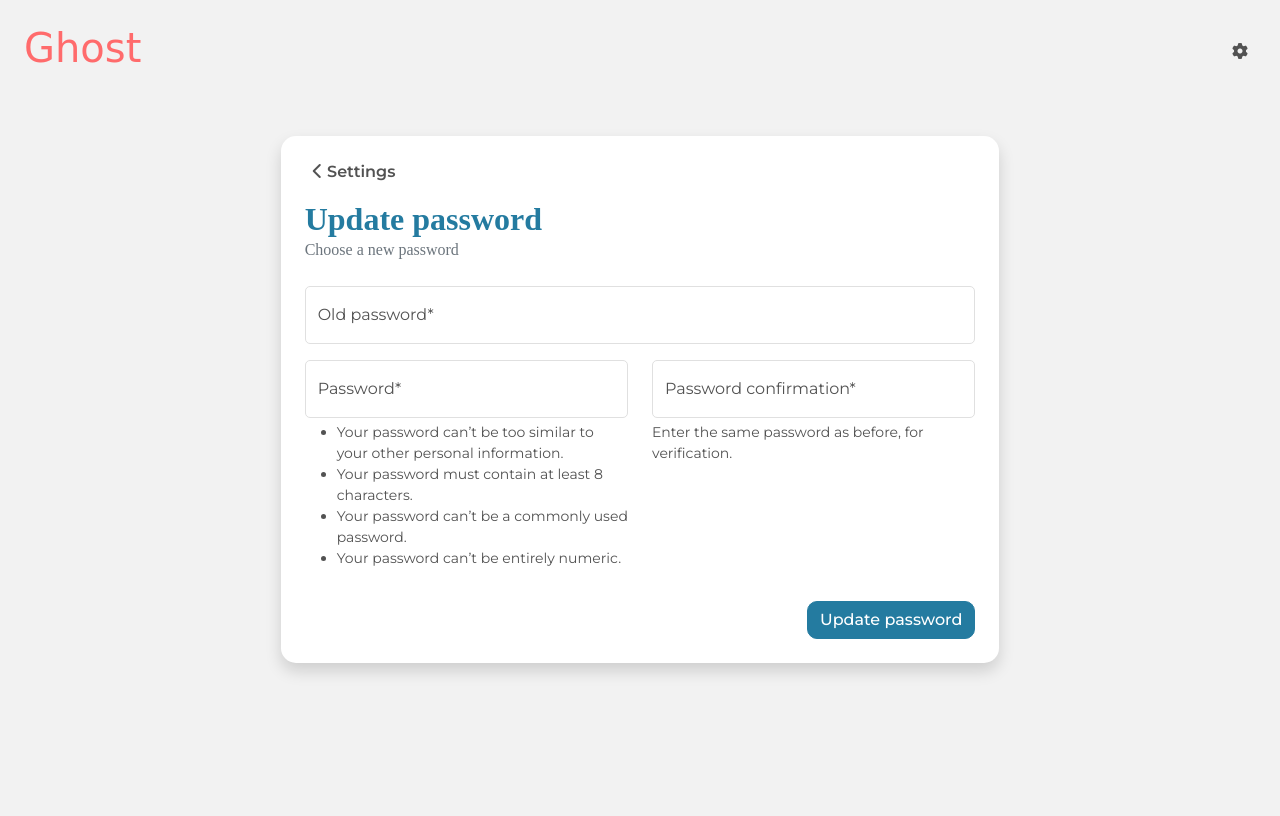
After one commit to mattiolato98/ghost, a Django app: page /user/settings/password in a window 1280 px wide. The commit adds this page. Run offline with Django 4.2, Linux system fonts and the light colour scheme; the visitor is signed in with stand-in values (Sample User, id 1); parts of the project's set-up code (start-up, migrations or seed data) failed here and were passed over; some libraries are stand-ins or nearby versions; some web fonts are replaced.

Commit message:
user_managements: added feature: update password

```diff
--- a/django-app/user_management/forms.py
+++ b/django-app/user_management/forms.py
@@ -1,6 +1,6 @@
 from crispy_bootstrap5.bootstrap5 import FloatingField
 from crispy_forms.helper import FormHelper
-from crispy_forms.layout import Layout, Row, Column
+from crispy_forms.layout import Layout, Row, Column, Submit
 from django import forms
 from django.contrib.auth import get_user_model
 from django.contrib.auth.forms import AuthenticationForm, UserCreationForm
@@ -79,3 +79,42 @@ class LoginForm(AuthenticationForm):
                 css_class='form-row'
             )
         )
+
+
+class UpdatePasswordForm(UserCreationForm):
+    helper = FormHelper()
+
+    old_password = forms.CharField(label=_('Old password'), required=True, max_length=128, widget=forms.PasswordInput)
+
+    def __init__(self, *args, **kwargs):
+        super().__init__(*args, **kwargs)
+
+        self.helper.layout = Layout(
+            Row(
+                Column(FloatingField('old_password'), css_class='form-group mb-0'),
+                css_class='form-row'
+            ),
+            Row(
+                Column(FloatingField('password1'), css_class='form-group mb-0'),
+                Column(FloatingField('password2'), css_class='form-group mb-0'),
+                css_class='form-row'
+            ),
+            Row(
+                Column(
+                    Submit(
+                        'submit',
+                        _('Update password'),
+                        css_class='btn site-btn w-auto font-5 white-space-normal'
+                    ),
+                    css_class='col d-flex justify-content-end mobile-center mt-3'
+                ),
+                css_class='form-row'
+            ),
+        )
+
+    class Meta:
+        model = get_user_model()
+        fields = (
+            'password1',
+            'password2',
+        )
--- /dev/null
+++ b/django-app/user_management/templates/user_management/password_update.html
@@ -0,0 +1,33 @@
+{% extends 'base.html' %}
+{% load i18n %}
+{% load crispy_forms_tags %}
+
+{% block title %}
+    {{ block.super }} {% translate 'Update password' %}
+{% endblock %}
+
+{% block content %}
+    <div class="row justify-content-center p-4">
+        <div class="site-box p-4 bg-white col-12 col-lg-7 shadow">
+            <div class="row mb-3">
+                <div class="col">
+                    <a href="{% url 'user_management:settings' %}" class="font-6 path-link no-decoration">
+                        <i class="fas fa-chevron-left mr-2"></i>
+                        {% translate 'Settings' %}
+                    </a>
+                </div>
+            </div>
+            <div class="row mb-4">
+                <div class="col">
+                    <h2 class="site-color header-font mb-0">{% translate 'Update password' %}</h2>
+                    <span class="text-muted header-font">{% translate 'Choose a new password' %}</span>
+                </div>
+            </div>
+            <div class="row">
+                <div class="col">
+                    {% crispy form %}
+                </div>
+            </div>
+        </div>
+    </div>
+{% endblock %}
--- a/django-app/user_management/urls.py
+++ b/django-app/user_management/urls.py
@@ -14,6 +14,7 @@ urlpatterns = [
     path('email/verification_needed', views.EmailVerificationNeededView.as_view(), name='email-verification-needed'),
     path('email/verified', views.EmailVerifiedView.as_view(), name='email-verified'),
     path('settings', views.SettingsTemplateView.as_view(), name='settings'),
+    path('settings/password', views.UpdatePasswordView.as_view(), name='password-update'),
     path('privacy-policy', views.PrivacyPolicyView.as_view(), name='privacy-policy'),
     path('cookie-policy', views.CookiePolicyView.as_view(), name='cookie-policy'),
     path('ajax-check-username-exists', views.ajax_check_username_exists, name='ajax-check-username-exists'),
--- a/django-app/user_management/views.py
+++ b/django-app/user_management/views.py
@@ -12,10 +12,10 @@ from django.utils.http import urlsafe_base64_encode, urlsafe_base64_decode
 from django.utils.translation import gettext_lazy as _
 from django.views.decorators.csrf import csrf_protect
 from django.views.decorators.http import require_GET
-from django.views.generic import TemplateView, CreateView, DeleteView
+from django.views.generic import TemplateView, CreateView, DeleteView, UpdateView
 
 from user_management.decorators import not_authenticated_only
-from user_management.forms import LoginForm, PlatformUserCreationForm
+from user_management.forms import LoginForm, PlatformUserCreationForm, UpdatePasswordForm
 from user_management.models import PlatformUser
 
 
@@ -62,6 +62,28 @@ class RegistrationView(CreateView):
         self.object.save()
 
         return response
+
+
+class UpdatePasswordView(LoginRequiredMixin, UpdateView):
+    """
+    Password UpdateView.
+    """
+    model = get_user_model()
+    template_name = 'user_management/password_update.html'
+    success_url = reverse_lazy('user_management:settings')
+    form_class = UpdatePasswordForm
+
+    def get_object(self, queryset=None):
+        """Avoid passing users' primary keys in the URL"""
+        return self.request.user
+
+    def form_valid(self, form):
+        """Checks that the old password matches"""
+        if self.request.user.check_password(form.cleaned_data['old_password']):
+            return super(UpdatePasswordView, self).form_valid(form)
+        else:
+            form.add_error('old_password', error=_('The old password is not correct'))
+            return self.form_invalid(form)
 
 
 class UserDeleteView(LoginRequiredMixin, DeleteView):
```
Also changed, not shown: django-app/user_management/templates/user_management/settings.html (+9 -0 lines).
